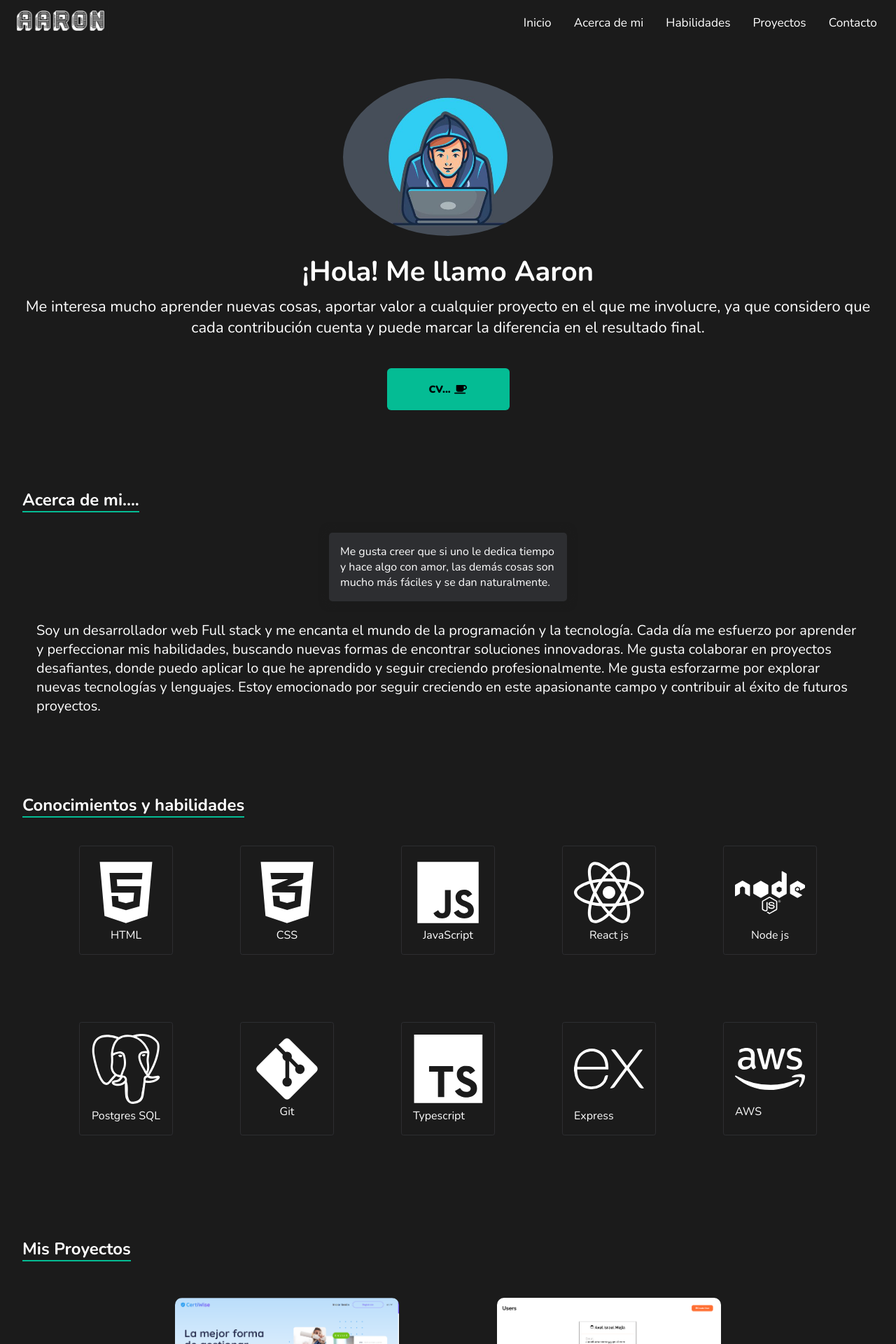
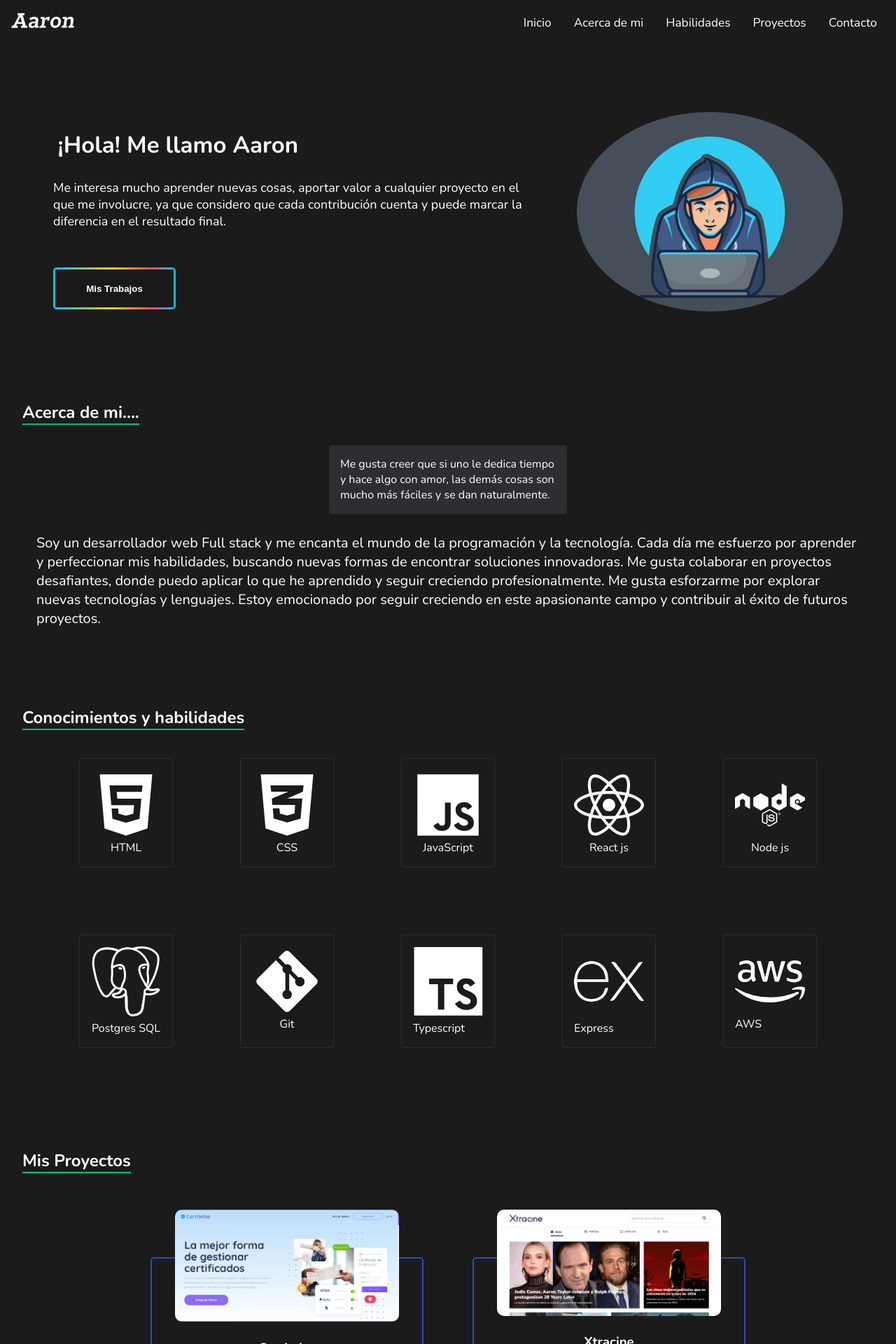
Before and after one commit to aaron-456/Portafolio__A, a React (Vite) app: page / in a window 1280 px wide. Shown: the top 1920 px of the page at 70% size. Built offline with nearby package versions, Linux system fonts and the light colour scheme.

Commit message:
update of porfolio

```diff
--- a/src/App.css
+++ b/src/App.css
@@ -6,7 +6,7 @@ body {
 }
 
 
-.container__inicio,
+.container-home,
 .container__AboutMe,
 .container__skills,
 .projects__container,
--- a/src/components/Header.jsx
+++ b/src/components/Header.jsx
@@ -21,9 +21,12 @@ const Header = ({
   return (
     <div className="header__container">
       <header className="navigation__bar">
-
         <div className="box__logo">
-          <img className="img__logo" src="logoAaron.PNG" alt="logoPorfolio.." />
+          <img
+            className="img-logo"
+            src="logo-aaron.png"
+            alt="logo not foud..."
+          />
         </div>
         <ul className={`navigation__list ${isOpen ? "menu" : ""}`}>
           <li onClick={() => navigateToSection(inicioRef)}>Inicio</li>
@@ -44,7 +47,6 @@ const Header = ({
         </div>
       </header>
     </div>
-
   );
 };
 export default Header;
--- a/src/components/Projects.jsx
+++ b/src/components/Projects.jsx
@@ -44,15 +44,16 @@ const Projects = ({ proyectosRef }) => {
               <div className="imgProyect__box">
                 <img
                   className="imgs__proyects"
-									src="./crudUser.png"
+                  src="./xtracine.PNG"
                   alt="this image not found"
                 />
               </div>
-							<h3 className="title__card">Crud de usuarios</h3>
+              <h3 className="title__card">Xtracine</h3>
               <p className="text__project">
-								Desarrollé un CRUD de usuarios que permite la creación,
-								eliminación y edición de perfiles. Utilicé tecnologías como
-								React, HTML, CSS, Node.js, JavaScript y PostgreSQL.
+                Me encargué del desarrollo de un sitio web de noticias,
+                trabajando tanto en el frontend como en el backend. Todo el
+                contenido del sitio es dinámico y también implementamos un panel
+                de administración para la gestión del contenido
               </p>
             </div>
           </a>
@@ -73,10 +74,10 @@ const Projects = ({ proyectosRef }) => {
               </div>
               <h3 className="title__card">Pokedex</h3>
               <p className="text__project">
-								Formé parte del equipo de desarrollo de una plataforma para la
-								creación y gestión de certificados web, donde trabajé con
-								tecnologías avanzadas como React.js, JavaScript, PHP, Laravel,
-								MySQL, entre otras
+                Desarrollé una página web que muestra dinámicamente todos los
+                Pokémon, incluyendo detalles como su tamaño, tipo y otras
+                características. En este proyecto, utilicé una API para obtener
+                la información
               </p>
             </div>
           </a>
--- a/src/components/StartSection.jsx
+++ b/src/components/StartSection.jsx
@@ -1,30 +1,32 @@
 // import React from 'react';
 import "../styles/startSection.css";
-import { faCoffee } from "@fortawesome/free-solid-svg-icons";
+// import { faCoffee } from "@fortawesome/free-solid-svg-icons";
 
-const StartSection = ({ FontAwesomeIcon, inicioRef }) => {
+const StartSection = ({ /*FontAwesomeIcon*/ inicioRef }) => {
+  return (
+    <section className="container-home" ref={inicioRef} id="I">
+      <div className="img-home-box">
+        <img
+          className="profile-picture"
+          src="./myimage.jpg"
+          alt="img not foud"
+        />
+      </div>
 
-	return (
-		<section className="container__inicio" ref={inicioRef} id="I">
-			<div className="box__img">
-				<img className="img__user" src="./myimage.jpg" alt="" />
-			</div>
-			<div className="my__information">
-				<h1 className="title__info">¡Hola! Me llamo Aaron</h1>
-				<p className="text__info">
+      <div className="information-home-box">
+        <h1 className="title-home">¡Hola! Me llamo Aaron</h1>
+        <p className="paragraph-home">
           Me interesa mucho aprender nuevas cosas, aportar valor a cualquier
           proyecto en el que me involucre, ya que considero que cada
           contribución cuenta y puede marcar la diferencia en el resultado
           final.
         </p>
-				<a className="box__archivoPdf" href="./CV Aaron Mejia v3.pdf" download>
-					<button className="btn__moreinfo">
-						CV...
+        <button className="btn-my-Work" alt="Mis Trabajos">
+          {/* Mis Trabajos
           <div>
             <FontAwesomeIcon icon={faCoffee} />
-						</div>
+          </div> */}
         </button>
-				</a>
       </div>
     </section>
   );
--- a/src/styles/header.css
+++ b/src/styles/header.css
@@ -15,9 +15,9 @@
   background-color: #1b1b1b;
 }
 
-.img__logo {
+.img-logo {
   margin-left: 1em;
-  width: 105px;
+  width: 90px;
 }
 
 .navigation__list {
@@ -67,8 +67,8 @@
   }
 
 
-  .img__logo {
-    width: 140px;
+  .img-logo {
+    width: 10s0px;
   }
 
   .navigation__list {
--- a/src/styles/startSection.css
+++ b/src/styles/startSection.css
@@ -1,53 +1,54 @@
 /*------------ Seccion de INICIO ------------*/
 
-.container__inicio {
+.container-home {
   display: flex;
   flex-direction: column;
+  display: flex;
   padding-left: 2em;
   padding-right: 2em;
   margin-top: 7em;
 }
 
-.box__img {
+.img-home-box {
   justify-content: center;
   padding-bottom: 1em;
   display: flex;
 }
 
-.img__user {
+.profile-picture {
   border-radius: 50%;
   width: 300px;
 }
 
-.my__information {
+.information-home-box {
+  display: flex;
   flex-direction: column;
-  align-items: center;
-  display: flex;
+  /* align-items: center; */
 }
 
-.title__info {
-  padding-top: 0.4em;
+.title-home {
   padding: 0.2em;
-  text-align: center;
-  color: #b0daff;
-  color: white;
-  }
-
-.text__info {
+  padding-bottom: 0.8em;
   text-align: center;
   color: white;
 }
 
-  .btn__moreinfo {
+.paragraph-home {
+  text-align: center;
+  color: white;
+  margin-bottom: 3em;
+}
+
+.btn-my-Work {
   /* background-color: #6372f2; */
   /* background-color: #219C90; */
   /* background-color:#00ffab ; */
-    background-color: #04BC94;
-    width: 175px;
+  background-color: #04bc94;
+  /* width: 175px;
   height: 60px;
   border-radius: 0.4em;
   font-size: 0.8rem;
-    margin-top: 3em;
+  margin: 0 auto;
   display: flex;
   justify-content: center;
   align-items: center;
@@ -55,14 +56,84 @@
   font-family: "Nunito", sans-serif;
   font-size: 0.9rem;
   font-weight: 900;
-    transition: background-color 0.3s ease;
+  transition: background-color 0.3s ease; */
+  /* color: #fff; */
 }
 
-
-  .btn__moreinfo:hover {
-      background-color: #d6b436;
+.btn-my-Work {
+  width: 175px;
+  height: 60px;
+  background-image: linear-gradient(
+    90deg,
+    #00c0ff 0%,
+    #ffcf00 49%,
+    #fc4f4f 80%,
+    #00c0ff 100%
+  );
+  border-radius: 5px;
+  margin: 0 auto;
+  display: flex;
+  align-items: center;
+  justify-content: center;
+  font-weight: bold;
 }
 
-  .box__archivoPdf {
-      text-decoration: none;
+.btn-my-Work:after {
+  content: attr(alt);
+  width: 169px;
+  height: 54px;
+  background-color: #191919;
+  color: white;
+  display: flex;
+  align-items: center;
+  justify-content: center;
 }
+
+.btn-my-Work:hover {
+  animation: slidebg 2s linear infinite;
+}
+
+@keyframes slidebg {
+  to {
+    background-position: 20vw;
+  }
+}
+
+/* .btn-my-Work:hover {
+  background-color: #d6b436;
+} */
+
+@media (min-width: 1010px) {
+  .container-home {
+    margin-top: 10em;
+    justify-content: center;
+    flex-direction: row-reverse;
+    align-items: center;
+    gap: 3em;
+  }
+
+  .profile-picture {
+    width: 380px;
+  }
+
+  .title-home,
+  .paragraph-home {
+    text-align: left;
+  }
+  .title-home {
+    font-size: 33px;
+  }
+
+  .paragraph-home {
+    font-size: 18px;
+    max-width: 700px;
+  }
+
+  .information-home-box {
+
+  }
+
+  .btn-my-Work {
+    margin: 0;
+  }
+}
```
Also changed, not shown: public/logo-aaron.png (added), public/xtracine.PNG (added). Lines whose indentation alone changed are shown as unchanged.
